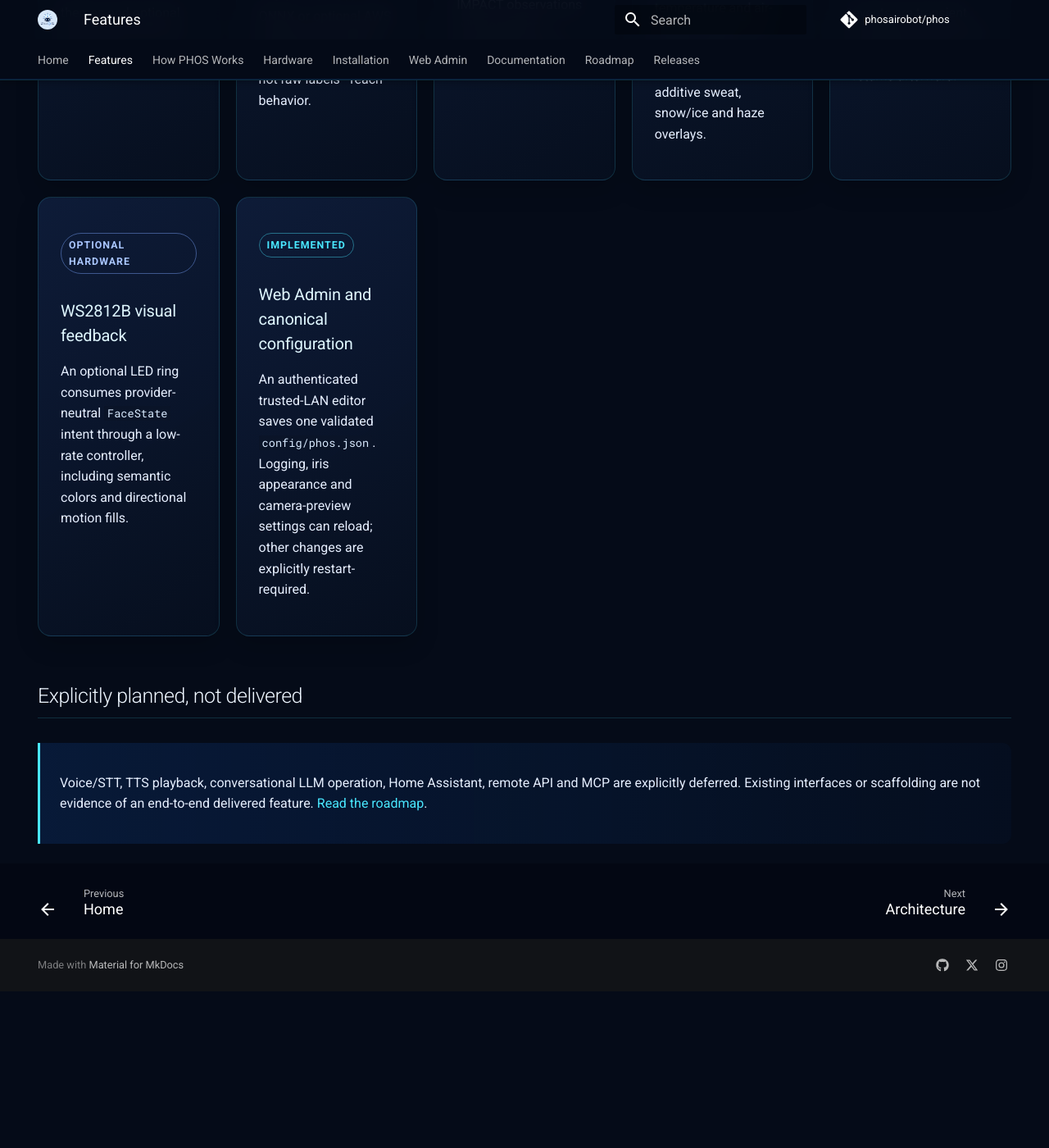
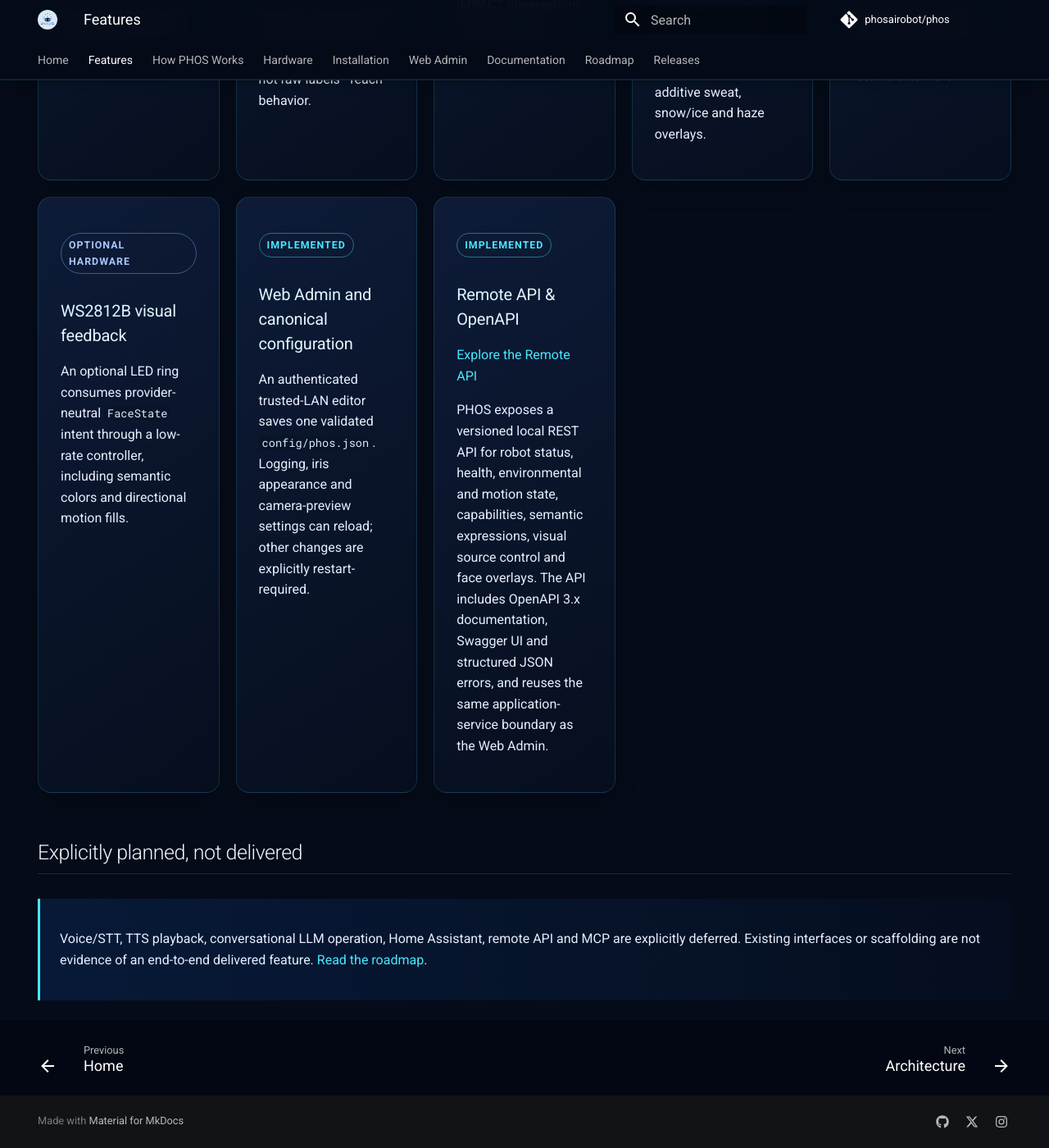
Before and after one commit to fazzola/phos, an MkDocs documentation site: the page built from docs/features.md, in a window 1280 px wide and 1400 px high, scrolled down 838 px. Shown: the whole window at 82% size. Built offline with MkDocs 1.6.1 and Material for MkDocs 9.7.7, drawn with Linux system fonts in a browser that asks for light colours; comment, search, counter and statistics services are not loaded; before the commit the page ends 2047 px from its top, so only the background shows below that.

Commit message:
Fix Feature list

```diff
--- a/docs/features.md
+++ b/docs/features.md
@@ -78,6 +78,15 @@
 are explicitly restart-required.
 </article>
 
+<article class="phos-card" markdown>
+<span class="phos-status">IMPLEMENTED</span>
+### Remote API & OpenAPI
+[Explore the Remote API](remote-api.md)
+
+PHOS exposes a versioned local REST API for robot status, health, environmental and motion state, capabilities, semantic expressions, visual source control and face overlays. The API includes OpenAPI 3.x documentation, Swagger UI and structured JSON errors, and reuses the same application-service boundary as the Web Admin.
+
+</article>
+
 </div>
 
 ## Explicitly planned, not delivered
```
